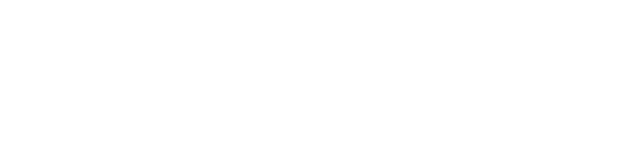
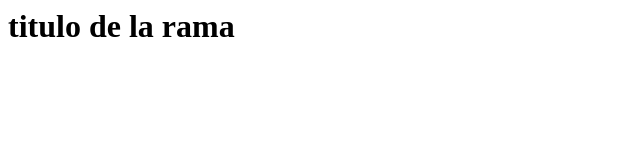
Before and after one commit to jpsalvatierraf/joder, a plain HTML site: page rama.html in a window 1280 px wide. Shown: the whole page, without its empty margins (0-640 px from the left). Drawn offline with Linux system fonts and the light colour scheme.

Commit message:
añadimos un h1 a la rama

```diff
--- a/rama.html
+++ b/rama.html
@@ -5,6 +5,6 @@
 	<title>Document</title>
 </head>
 <body>
-
+	<h1>titulo de la rama</h1>
 </body>
 </html>
```
